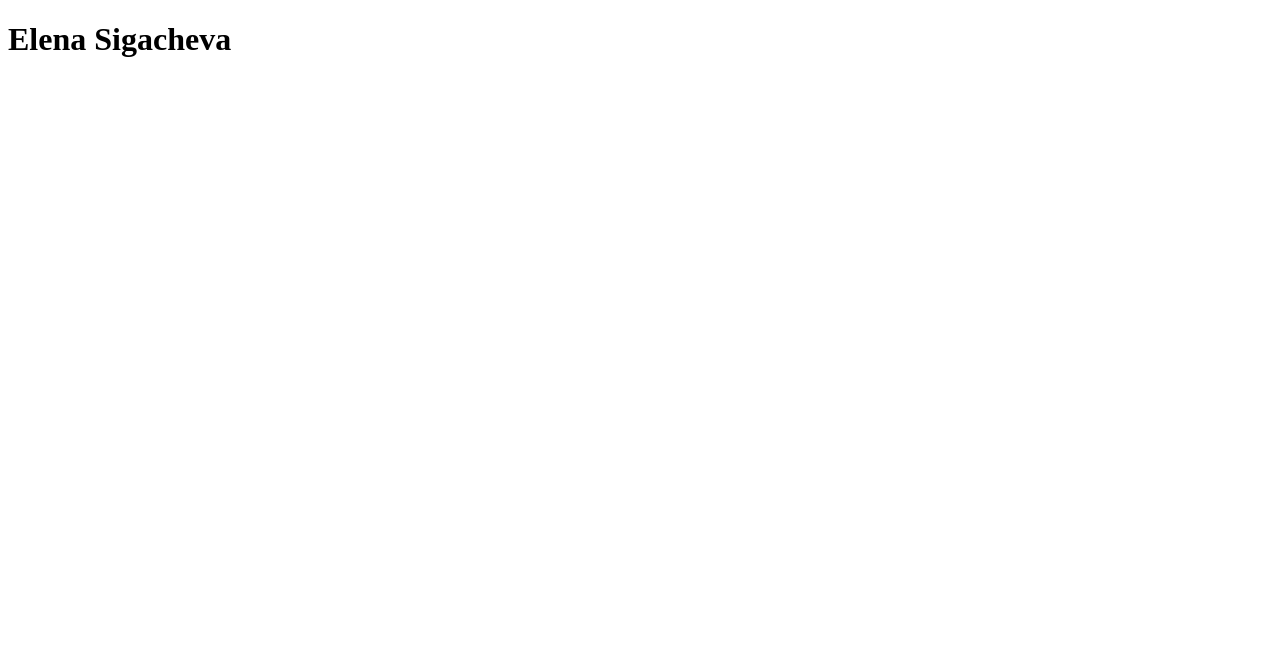
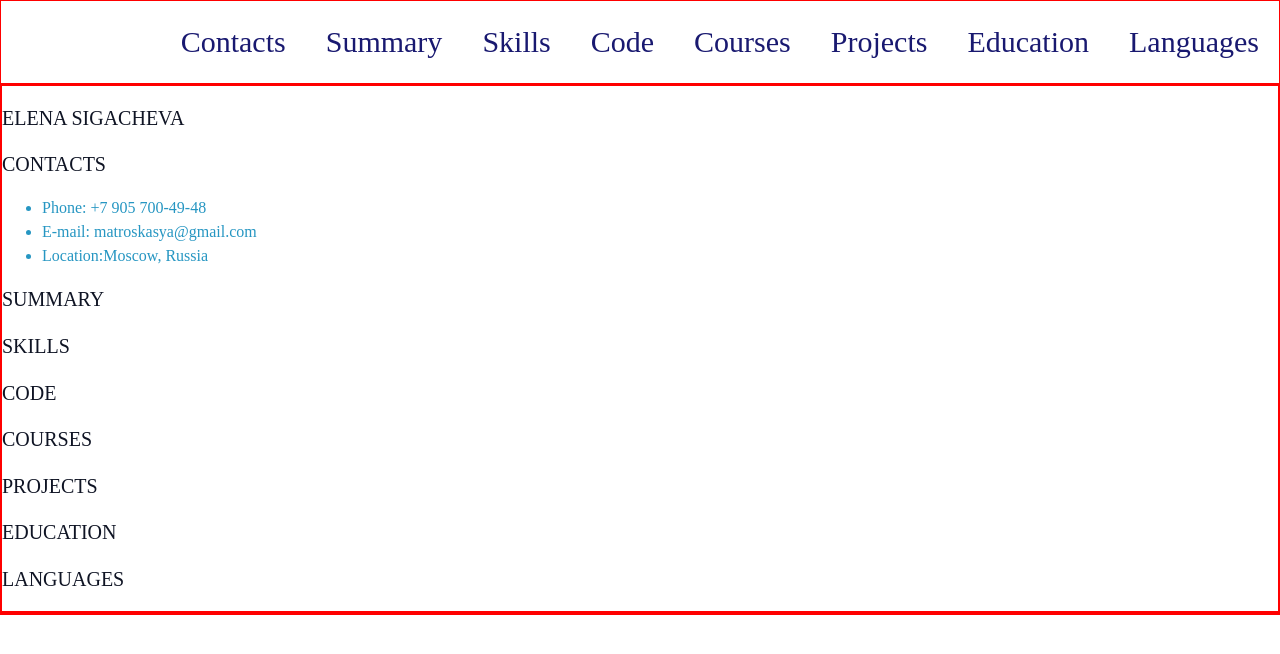
Before and after one commit to MatrosKasya/rsschool-cv, a plain HTML site: page index.html in a window 1280 px wide. Drawn offline with Linux system fonts and the light colour scheme.

Commit message:
fix: update index.html file

```diff
--- a/index.html
+++ b/index.html
@@ -1,11 +1,68 @@
 <!DOCTYPE html>
 <html lang="en">
 <head>
-  <meta charset="utf-8">
+  <meta charset="UTF-8">
   <link rel="stylesheet" href="style.css">
-  <title>CV</title>
-  </head>
+  <link rel="icon" href="src/favicon-16x16.png" alt="fav">
+  <meta http-equiv="X-UA-Compatible" content="IE=edge">
+  <meta name="viewport" content="width=device-width, initial-scale=1.0">
+  <title>cv</title>
+</head>
 <body>
-  <h1>Elena Sigacheva</h1>
+  <header class="header">
+    <div class="container">
+      <nav class="nav">
+        <ul class="nav-list">
+          <li class="nav-item"> <a href="contacts" class="nav-link">Contacts</a></li>
+          <li class="nav-item"> <a href="summary" class="nav-link">Summary</a></li>
+          <li class="nav-item"> <a href="skills" class="nav-link">Skills</a></li>
+          <li class="nav-item"> <a href="code" class="nav-link">Code</a></li>
+          <li class="nav-item"> <a href="courses" class="nav-link">Courses</a></li>
+          <li class="nav-item"> <a href="projects" class="nav-link">Projects</a></li>
+          <li class="nav-item"> <a href="education" class="nav-link">Education</a></li>
+          <li class="nav-item"> <a href="languages" class="nav-link">Languages</a></li>
+        </ul>
+      </nav>
+    </div>
+  </header>
+  <main class="main">
+    <div class="container main container">
+      <section class="section" id="profile">
+        <h1 class="section-title"> Elena Sigacheva</h1>
+      </section>
+      <section class="section" id="contacts">
+        <h2 class="section-title">Contacts</h2>
+        <ul>
+          <li>Phone: +7 905 700-49-48</li>
+          <li>E-mail: matroskasya@gmail.com</li>
+          <li>Location:Moscow, Russia</li>
+        </ul>
+      </section>
+      <section class="section" id="summary">
+        <h2 class="section-title">Summary</h2>
+      </section>
+      <section class="section" id="skills">
+        <h2 class="section-title">Skills</h2>
+      </section>
+      <section class="section" id="code">
+        <h2 class="section-title">Code</h2>
+      </section>
+      <section class="section" id="courses">
+        <h2 class="section-title">Courses</h2>
+      </section>
+      <section class="section" id="projects">
+        <h2 class="section-title">Projects</h2>
+      </section>
+      <section class="section" id="education">
+        <h2 class="section-title">Education</h2>
+      </section>
+      <section class="section" id="languages">
+        <h2 class="section-title">Languages</h2>
+      </section>
+    </div>
+  </main>
+  <footer class="footer">
+    <div class="container"></div>
+  </footer>
 </body>
 </html>
--- a/style.css
+++ b/style.css
@@ -1,3 +1,77 @@
-h1 {
-  font-weight: bold;
+* {
+  box-sizing: border-box ;
 }
+@media (max-width: 786px) {
+  .section {
+    width: 100%;
+  }
+}
+.header {
+  border: 1px solid red
+}
+html {scroll-behavior: smooth;}
+.main {
+  border: 1px solid red
+}
+.footer {
+  border: 1px solid red
+}
+body {
+  min-height: 100vh;
+  margin: 0;
+  padding: 0;
+  display: flex;
+  flex-direction: column;
+  justify-content: space;
+  font-size: 16px;
+  font-weight: 350;
+  line-height: 1.5;
+  color:#2696c2
+}
+.container {
+  max-width: 1440px;
+  margin: 0 auto;
+}
+.nav-list {
+  display: flex;
+  justify-content: flex-end;
+  align-items: center;
+  list-style: none;
+}
+.nav-link {
+  padding: 0 20px;
+  line-height: 50px;
+  text-decoration: none;
+  font-size: 30px;
+  font-weight: 200;
+  color:#191970;
+  transition: .3s;
+}
+.section-item a {
+  color: #0f1424;
+  text-decoration: none;
+  transition: color 0.5s;
+}
+.section-item a:hover {
+  color: #2696c2;
+}
+.main-container {
+  display: flex;
+  flex-wrap: wrap;
+}
+.section {
+  width: 50%;
+}
+.section-title{
+  font-size: 20px;
+  font-weight: 350;
+  text-transform: uppercase;
+  color: #0f1424;
+}
+.link {
+  text-decoration: none;
+  color:#0f1424;
+}
+.link:hover {
+  color: #556bb1;
+}
```
Also changed, not shown: src/favicon-16x16.png (added), src/favicon-32x32.png (added), src/mozgi.jpg (added).
